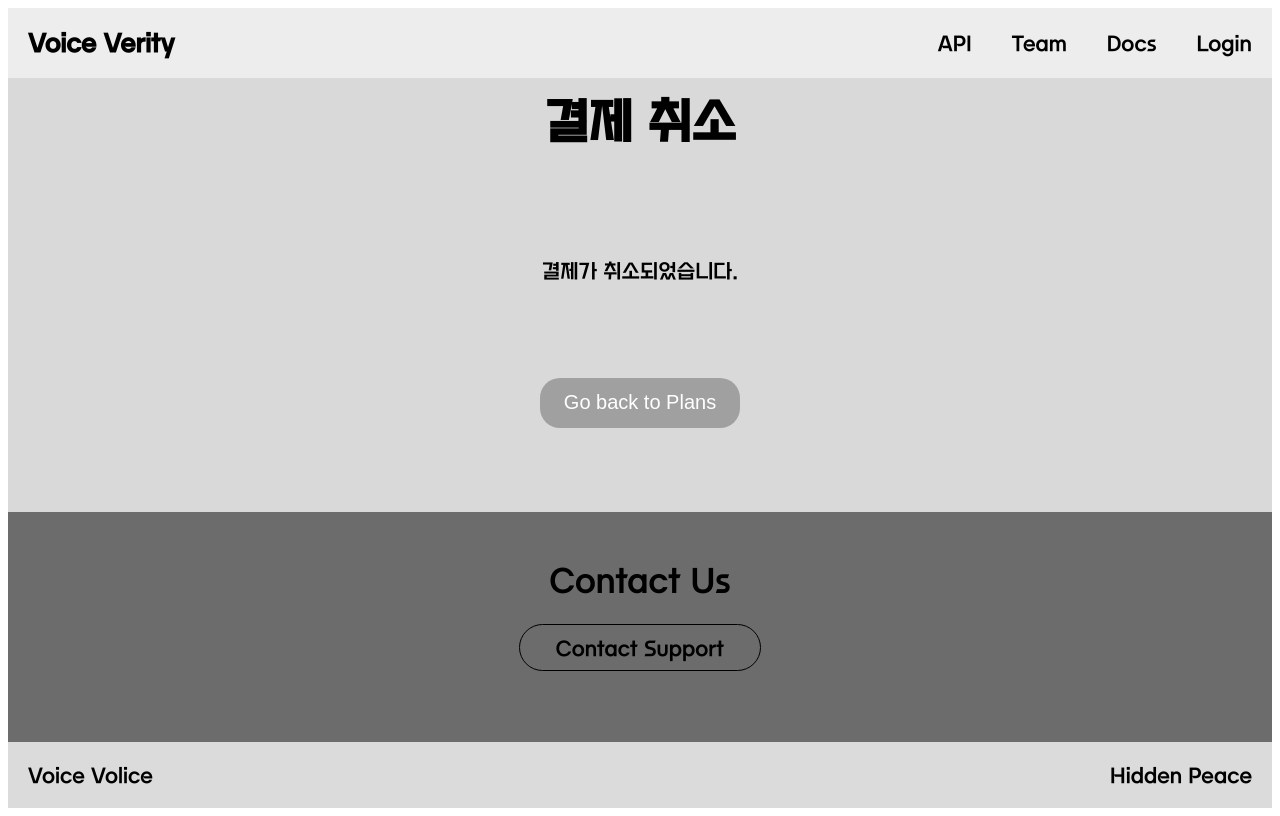
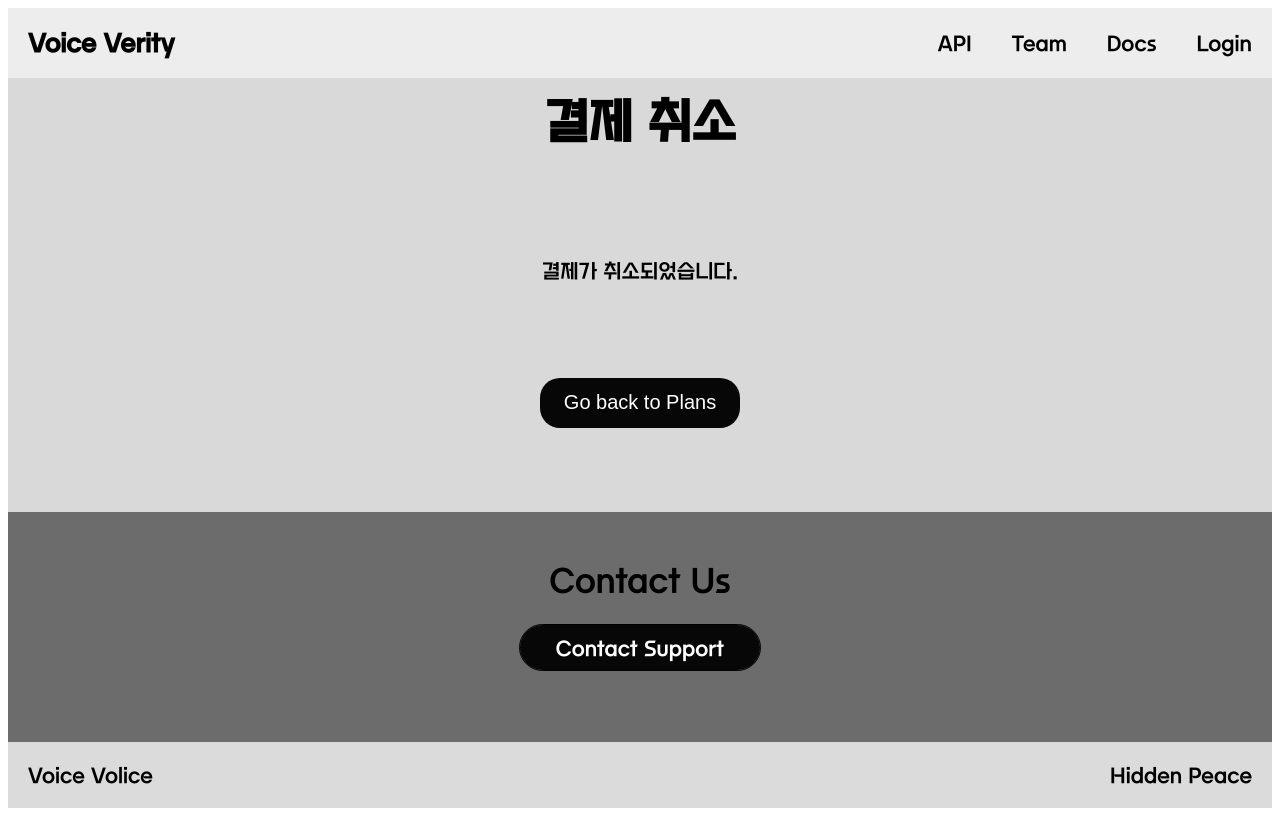
Before and after one commit to kyudori/KT_AIVLE_School_Big_Project, a Next.js app in the folder frontend/: page /plancancel in a window 1280 px wide. Built offline with nearby package versions, Linux system fonts and the light colour scheme.

Commit message:
결제 완료 페이지 수정
Signed-off-by: Han Kyuhyun <khh5345@naver.com>

```diff
--- a/frontend/pages/plancancel.js
+++ b/frontend/pages/plancancel.js
@@ -17,7 +17,9 @@ const PlanCancel = () => {
       </div>
       <div className={styles.contactUs}>
         <h2>Contact Us</h2>
-        <button className={styles.button}>Contact Support</button>
+        <Link href="/contact">
+          <button className={styles.button}>Contact Support</button>
+        </Link>
       </div>
       <Footer />
     </div>
--- a/frontend/pages/planfail.js
+++ b/frontend/pages/planfail.js
@@ -17,7 +17,9 @@ const PlanFail = () => {
       </div>
       <div className={styles.contactUs}>
         <h2>Contact Us</h2>
-        <button className={styles.button}>Contact Support</button>
+        <Link href="/contact">
+          <button className={styles.button}>Contact Support</button>
+        </Link>
       </div>
       <Footer />
     </div>
--- a/frontend/pages/plansuccess.js
+++ b/frontend/pages/plansuccess.js
@@ -40,7 +40,7 @@ const PlanSuccess = () => {
     <div className={styles.container}>
       <Navbar />
       <div className={styles.main}>
-        <h1>Payment Success</h1>
+        <h1>결제 성공</h1>
         {paymentDetails ? (
           <div>
             <p>결제가 완료되었어요.</p>
@@ -61,7 +61,9 @@ const PlanSuccess = () => {
       </div>
       <div className={styles.contactUs}>
         <h2>Contact Us</h2>
-        <button className={styles.button}>Contact Support</button>
+        <Link href="/contact">
+          <button className={styles.button}>Contact Support</button>
+        </Link>
       </div>
       <Footer />
     </div>
--- a/frontend/styles/Planafter.module.css
+++ b/frontend/styles/Planafter.module.css
@@ -101,15 +101,17 @@
     border: solid 1px #000;
     cursor: pointer;
     transition: background 0.3s, color 0.3s;
-  }
-
-  .textbtn:hover {
     background: #070707;
     color: white;
   }
 
+  .textbtn:hover {
+    background: #d9d9d9;
+    color: black;
+  }
+
   .button {
-    background: #A0A0A0;
+    background: #070707;
     border: none;
     color: white;
     width: 200px;
@@ -123,7 +125,7 @@
   }
 
   .button:hover {
-    background: #070707;
+    background: #A0A0A0;
   }
 
   .planCard hr {
@@ -162,15 +164,16 @@
     border: none;
     font-family: fontA;
     font-size: 20px;
-    background-color: rgba(0, 0, 0, 0);
-    color: #000;
+    background-color: #070707;
+    color: white;
     outline: solid 1px #000;
     border-radius: 40px;
     transition: background 0.3s;
   }
 
   .contactUs button:hover {
-    background-color: rgba(0, 0, 0, 0.3);
+    background-color: #d9d9d9;
+    color: black;
   }
 
   .daily p {
```
